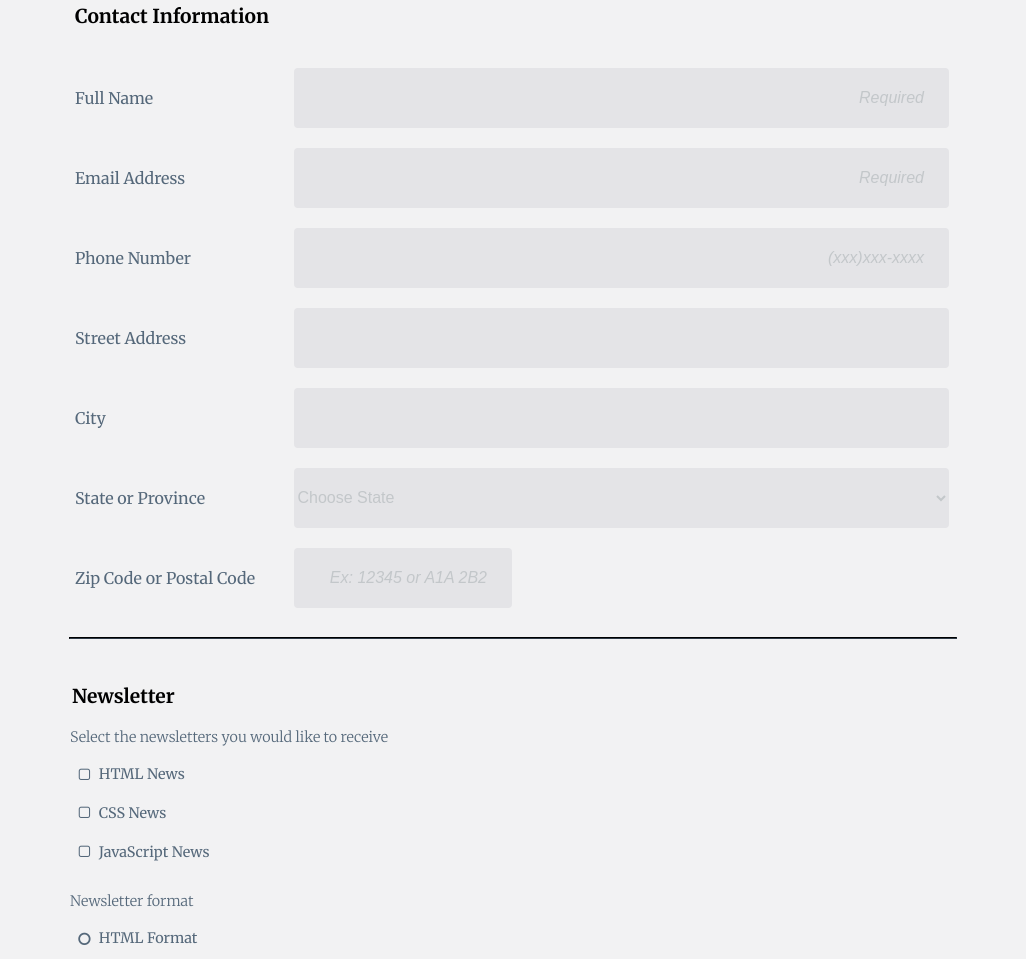
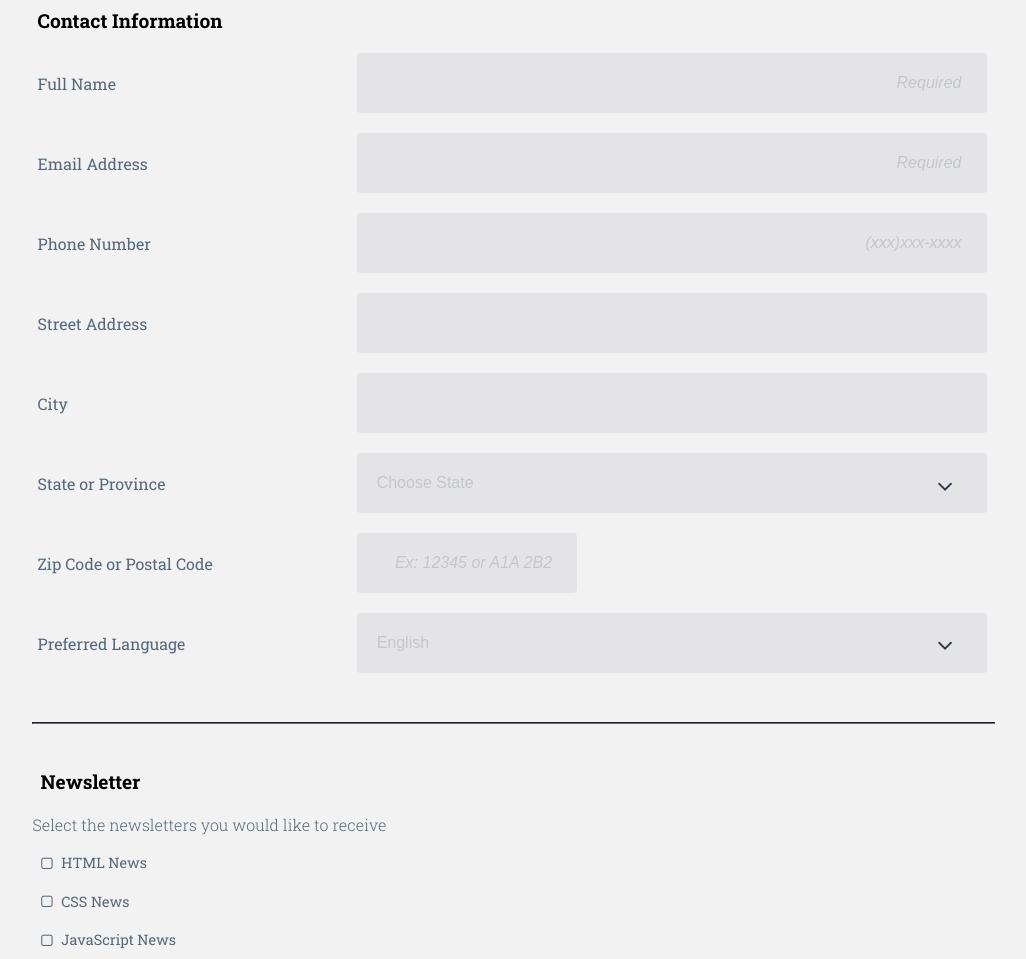
Before and after one commit to AllisonPadget/Project_3, a plain HTML site: page index.html in a window 1280 px wide. Shown: the part 320-1279 px from the top of the page, without its empty margins (127-1153 px from the left). Drawn offline with Linux system fonts and the light colour scheme.

Commit message:
Finishing touches

```diff
--- a/CSS/media.css
+++ b/CSS/media.css
@@ -15,8 +15,11 @@
 	.container {
 		max-width: 650px;
 		margin: 0 auto;
-		/*background-color: lightgrey; */
 		margin-top: 70px;
+	}
+
+	.container h2 {
+		margin-top: 30px;
 	}
 
 	.contact {
@@ -24,10 +27,25 @@
 
 	}
 
-	#zipcode{
-		max-width: 25%;
+
+	.col-sm {
+		float: left;
+		width: 100%;
 	}
 
+	.col-lrg {
+		float: left;
+		width: 100%;
+	}
+
+
+	/* centers text in middle of box using Flexbox */
+
+	.center {
+		display: flex;
+		align-self: center;
+		margin-bottom: 20px;
+	}
 
 
 	textarea {
@@ -35,8 +53,11 @@
 	}
 
 
-
-
+	.clearfix:after {
+	  content: "";
+	  display: table;
+	  clear: both;
+	}
 
 }
 
@@ -55,60 +76,14 @@
 
 
 	.container {
-		max-width: 900px;
+		max-width: 975px;
 		margin: 0 auto;
 		margin-top: 70px;
 	}
 
 	.contact {
 		padding-top: 25px;
-
 	}
-
-	.contact label {
-		float: left;
-		width: 25%;
-	}
-
-
-	/******** WITH FLEXBOX *********/
-
-
-
-	/*.flexible {
-		display: flex;
-		justify-content: flex-start;
-	    align-content: flex-start;
-	    margin-top: 20px;
-		margin-bottom: 15px;
-	}
-
-	.flexible label {
-	    width: 150px;
-	    flex-grow: 1;
-	}
-
-
-	.flexible input {
-		flex-grow: 3;
-		justify-content: flex-start;
-		align-content: flex-start;
-		align-self: flex-start;
-	}*/
-
-	/*
-	input {
-		margin-left: 100px;
-	}
-
-
-	#zipcode {
-		margin-right: 366px;
-		max-width: 200px;
-	}*/
-
-
-
 
 
 	/******** GREY BOXES  *********/
@@ -119,21 +94,33 @@
 	{
 		height: 60px;
 		padding-right: 15px;
+	}
+
+	#zipcode {
+		max-width: 35%;
+	}
+
+
+	.col-sm {
+		float: left;
+		width: 38%;
+	}
+
+	.col-lrg {
 		float: left;
 		width: 75%;
 	}
 
-	select {
-		float: left;
-		width: 75%;
+	/* centers text in middle of box using Flexbox */
+
+	.center {
+		display: flex;
+		align-self: center;
+		margin-bottom: 20px;
 	}
 
-	#zipcode{
-		max-width: 25%;
-	}
 
 	/******** *********/
-
 	.newsletter {
 		margin-top: 25px;
 	}
@@ -147,33 +134,26 @@
 	}
 
 
-
-
 	.contact legend,
 	.newsletter legend {
 		font-size: 1.2em;
 	}
 
-
-
 	h4 {
 		margin-left: 0;
 	}
 
-
-
 	textarea {
 		width: 100%;
 		margin-bottom: 25px;
+		height: 150px;
 	}
-
 
 	button {
 		margin-bottom: 10px;
 		padding:  20px 0;
 
 	}
-
 
 	.clearfix:after {
 	  content: "";
--- a/CSS/styles.css
+++ b/CSS/styles.css
@@ -2,8 +2,8 @@
 
 body {
   margin: 0 auto;
-  /*font-family: "Roboto Slab", sans-serif;*/
-  font-family: "Merriweather", sans-serif;
+  font-family: "Roboto Slab", sans-serif;
+  /*font-family: "Merriweather", sans-serif;*/  /* mockup font */
   background: #f2f2f3;
 }
 
@@ -24,7 +24,7 @@ body {
 	text-align: center;
 	font-size: 1.3em;
 	color: white;
-	background: #2D3945;
+	background: #4d5966;
 	padding: 30px;
 	margin: 0;
 }
@@ -61,16 +61,16 @@ body {
 /*** HORIZONTAL RULES ***/
 
 .thick-hr {
-border-width: 2px;
-border-color: #2D3945;
-margin: 4px 6px;
+	border-width: 2px;
+	border-color: #676F78;
+	margin: 4px 6px;
 
 }
 
 .thin-hr {
-border-width: 1px;
-border-color: #2D3945;
-margin: 4px 6px;
+	border-width: 1px;
+	border-color: #676F78;
+	margin: 4px 6px;
 }
 
 
@@ -78,7 +78,6 @@ margin: 4px 6px;
 
 .contact {
 	margin-top: 25px;
-	/*margin-right: 20px;*/
 	margin-left: 5px;
 }
 
@@ -93,60 +92,9 @@ margin: 4px 6px;
 .contact label {
 	display: block;
 	margin-top: 20px;
-	margin-bottom: -5px;
 	color: #55687A;
-	padding-top: 20px;
+	padding-bottom: 10px;
 }
-
-/** when user types **/
-
-#name,
-#email,
-#phone,
-#address,
-#city {
-	text-align: left;
-	color: #2D3945;
-	padding-left: 25px;
-	font-size: 1em;
-}
-
-#zipcode {
-	max-width: 50%;
-	margin-bottom: 25px;
-	padding-left: 25px;
-	text-align: left;
-	font-size: 1em;
-	color: #2D3945;
-}
-
-/*** placeholders ***/
-
-
-
-input::-webkit-input-placeholder {
-color: #C3C7CA;
-text-align: right;
-font-style: italic;
-/*font-size: 1.1em;*/
-padding-right: 10px;
-}
-
-input:-moz-placeholder {  /*Firefox 18- */
-color: #C3C7CA;
-}
-
-input::-moz-placeholder {   /*Firefox 19+ */
-color: #C3C7CA;
-}
-
-input:-ms-input-placeholder {
-color: #C3C7CA;
-}
-
-/** *************** **/
-
-
 
 
 /** GREY DATA BOXES **/
@@ -159,7 +107,6 @@ input[type="tel"]
 	border: none;
 	height: 60px;
 	border-radius: 4px;
-	padding-right: 15px;
 	color: #C3C7CA;
 
 	display: block;
@@ -177,11 +124,18 @@ select {
 	width: 100%;
 }
 
+
 #state {
+	padding-left: 20px;
 	height: 60px;
 	font-size: 1em;
 }
 
+select#language {
+	margin-bottom: 25px;
+}
+
+/*** ***/
 
 
 input:focus,
@@ -196,22 +150,57 @@ textarea:focus {
 
 
 
-/**************************************************************/
-				/* when STATE option has been chosen */
 
- {
-	color: black;
+/** when user types **/
+
+#name,
+#email,
+#phone,
+#address,
+#city {
+	text-align: left;
+	color: #C3C7CA;
+	padding-left: 25px;
+	font-size: 1em;
+}
+
+#zipcode {
+	max-width: 180px;
+	padding-left: 10px;
+	text-align: left;
+	font-size: 1em;
+	color: #C3C7CA;
+}
+
+#language {
+	padding-left: 20px;
 }
 
 
 
+/*** placeholders ***/
 
 
 
+input::-webkit-input-placeholder {
+	color: #C3C7CA;
+	text-align: right;
+	font-style: italic;
+	/*font-size: 1.1em;*/
+	padding-right: 10px;
+}
 
+input:-moz-placeholder {  /*Firefox 18- */
+	color: #C3C7CA;
+}
 
+input::-moz-placeholder {   /*Firefox 19+ */
+	color: #C3C7CA;
+}
 
-/**************************************************************/
+input:-ms-input-placeholder {
+	color: #C3C7CA;
+}
 
 
 
@@ -222,6 +211,7 @@ textarea:focus {
 .newsletter legend {
 	padding-top: 20px;
 	padding-bottom: 5px;
+	padding-left: 8px;
 	font-size: 1.5em;
 	font-weight: 700;
 }
@@ -249,6 +239,39 @@ input[type="radio"] {
 
 .newsletter label {
 	color: #55687A;
+}
+
+
+
+.newsletter label {
+	font-size: 0.9em;
+}
+
+
+h3 {
+	font-size: 1em;
+}
+
+h4 {
+	margin: 0 auto;
+	padding: 23px 0;
+	font-size: 1em;
+}
+
+h4 {
+	margin-top: 20px;
+	font-weight: 300;
+	color: #55687A;
+}
+
+textarea {
+	background: #e4e4e7;
+	border: none;
+	height: 100px;
+	width: 100%;
+	border-radius: 3px;
+	padding: 15px;
+	margin-bottom: 25px;
 }
 
 /***************** Fancy CHECKBOXES AND RADIO BUTTONS *****************/
@@ -282,10 +305,6 @@ input[type="radio"]:checked + label .fa-circle-o {
 }
 
 
-
-
-
-
 /* space between checkbox&radio and text */
 .checkbox,
 .radio {
@@ -297,42 +316,72 @@ input[type="radio"]:checked + label .fa-circle-o {
 	margin-bottom: 10px;
 }
 
-.newsletter label {
-	font-size: 0.9em;
+/********* down arrow on select box ***********/
+			/*** choose state select ***/
+
+.select-wrap {
+    overflow: hidden;
+    position: relative;
+    display: block;
+    width: 100%;
 }
 
-
-h3 {
-	font-size: 0.9em;
+.select-wrap select{
+    height: 40px;
+    padding: 5px;
+    font-size: 16px;
+   -webkit-appearance: none;
+    -moz-appearance: none;
 }
 
-h4 {
-	margin: 0 auto;
-	padding: 23px 0;
-	font-size: 0.9em;
+.select-wrap:after {
+    content:"\f107";
+    font-family: FontAwesome;
+    font-size: 25px;
+    color: #2D3945;
+    padding: 21px 10px;
+    position: absolute; right: 0; top: 0;
+    z-index: 1;
+    text-align: center;
+    width: 10%;
+    height: 100%;
 }
 
-h4 {
-	margin-top: 20px;
-	font-weight: 300;
-	color: #55687A;
+/********* preferred language select *********/
+
+.select-wrap2 {
+    overflow: hidden;
+    position: relative;
+    display: block;
+    width: 100%;
 }
 
-textarea {
-	background: #e4e4e7;
-	border: none;
-	height: 60px;
-	width: 100%;
-	border-radius: 3px;
-	padding: 15px;
-	margin-bottom: 25px;
+.select-wrap2 select{
+    height: 60px;
+    padding: 5px;
+    font-size: 16px;
+   -webkit-appearance: none;
+    -moz-appearance: none;
 }
+.select-wrap2:after {
+    content:"\f107";
+    font-family: FontAwesome;
+    font-size: 25px;
+    color: #2D3945;
+    padding: 20px 10px;
+    position: absolute; right: 0; top: 0;
+    z-index: 1;
+    text-align: center;
+    width: 10%;
+    height: 100%;
+}
+
 
 /*** BUTTON ***/
 
 
 button {
-	background-color: #3fa6a0;
+	background-color: #69b069;
 	color: white;
 	font-size: 1.5em;
 	border: none;
@@ -344,9 +393,12 @@ button {
 }
 
 button:hover {
-	background-color: #6bc7c2;
+	background-color: #A5CFA5;
+	color: #424C57;
 	box-shadow: 5px 5px 10px #888;
 }
+
+
 
 /*** FOOTER **/
 
--- a/index.html
+++ b/index.html
@@ -4,12 +4,16 @@
   <meta charset="utf-8">
   <title>Allison Padget | Online Registration Form Project 3</title>
   <meta name="viewport" content="width=device-width, initial-scale=1.0">
-  <!-- <link href='https://fonts.googleapis.com/css?family=Roboto+Slab:400,300,100,700' rel='stylesheet' type='text/css'> -->
-  <link href='https://fonts.googleapis.com/css?family=Merriweather:400,700,300,400italic' rel='stylesheet' type='text/css'>
+  <link href='https://fonts.googleapis.com/css?family=Roboto+Slab:400,300,100,700' rel='stylesheet' type='text/css'>
+  <!-- <link href='https://fonts.googleapis.com/css?family=Merriweather:400,700,300,400italic' rel='stylesheet' type='text/css'> --> <!-- mockup font -->
   <link rel="stylesheet" href="CSS/styles.css">
   <link rel="stylesheet" href="CSS/media.css">
 
-  <link href="http://netdna.bootstrapcdn.com/font-awesome/4.0.3/css/font-awesome.css" rel="stylesheet" />
+  <link href="http://netdna.bootstrapcdn.com/font-awesome/4.0.3/css/font-awesome.css" rel="stylesheet" /> <!-- checkboxes & radio buttons-->
+
+
+<link href="http://maxcdn.bootstrapcdn.com/font-awesome/4.3.0/css/font-awesome.min.css" rel="stylesheet"/>  <!-- down arrow on Select -->
+
 
 </head>
 
@@ -26,34 +30,64 @@
     <hr class="thick-hr" />
     <hr class="thin-hr" />
 
-  <form action="index.html" method="post" class="contact">
+  <form action="index.html" method="post">
+  <div class="contact">
     <fieldset>
       <legend>Contact Information</legend>
 
-      <div class="clearfix">
-      <label for="name">Full Name</label><br>
-      <input type="text" id="name" name="user_name" placeholder="Required" required><br></div>
+      <div class="clearfix center">
+        <div class="col-sm">
+          <label for="name">Full Name</label>
+        </div>
+        <div class="col-lrg">
+          <input type="text" id="name" name="user_name" placeholder="Required" required>
+        </div>
+      </div>
 
-      <div class="clearfix">
-      <label for="email">Email Address</label><br>
-      <input type="email" id="email" name="user_email" placeholder="Required" required><br></div>
+      <div class="clearfix center">
+        <div class="col-sm">
+          <label class="col-sm" for="email">Email Address</label>
+        </div>
+        <div class="col-lrg">
+          <input type="email" id="email" name="user_email" placeholder="Required" required>
+        </div>
+      </div>
 
-      <div class="clearfix">
-      <label for="phone">Phone Number</label><br>
-      <input type="tel" maxlength="14" pattern="^\d{3}-\d{3}-\d{4}$" id="phone" name="user_phoneNum" placeholder="(xxx)xxx-xxxx"><br></div>
+      <div class="clearfix center">
+        <div class="col-sm">
+          <label class="col-sm" for="phone">Phone Number</label>
+        </div>
+        <div class="col-lrg">
+          <input type="tel" maxlength="14" pattern="^\d{3}-\d{3}-\d{4}$" id="phone" name="user_phoneNum" placeholder="(xxx)xxx-xxxx">
+        </div>
+      </div>
 
-      <div class="clearfix">
-      <label for="address">Street Address</label><br>
-      <input type="text" id="address" name="user_address"><br></div>
+      <div class="clearfix center">
+        <div class="col-sm">
+          <label for="address">Street Address</label>
+        </div>
+        <div class="col-lrg">
+          <input type="text" id="address" name="user_address">
+        </div>
+      </div>
 
-      <div class="clearfix">
-      <label for="city">City</label><br>
-      <input type="text" id="city" name="user_city"><br></div>
+      <div class="clearfix center">
+        <div class="col-sm">
+          <label for="city">City</label>
+        </div>
+        <div class="col-lrg">
+          <input type="text" id="city" name="user_city">
+        </div>
+      </div>
 
-      <div class="clearfix">
-      <label for="state">State or Province</label><br>
-        <select class="state" id="state" name="user_state">
-        <option class="state" value="" disabled selected hidden>Choose State</option>
+    <div class="clearfix center">
+      <div class="col-sm">
+        <label for="state">State or Province</label>
+      </div>
+      <div class="col-lrg">
+        <span class="select-wrap">
+          <select id="state" name="user_state">
+          <option value="choose" disabled selected hidden>Choose State</option>
             <optgroup label="Canada"></optgroup>
               <option value="alberta">Alberta</option>
               <option value="british columbia">British Columbia</option>
@@ -118,41 +152,76 @@
               <option value="WV">West Virginia</option>
               <option value="WI">Wisconsin</option>
               <option value="WY">Wyoming</option>
-        </select><br></div>
+          </select>
+          </span>
+        </div>
+      </div>
 
-      <div class="clearfix">
-      <label for="zipcode">Zip Code or Postal Code</label><br>
-      <input type="text" id="zipcode" name="user_zipcode" placeholder="Ex: 12345 or A1A 2B2"></div>
+      <div class="clearfix center">
+        <div class="col-sm">
+          <label for="zipcode">Zip Code or Postal Code</label>
+        </div>
+        <div class="col-lrg">
+          <input type="text" id="zipcode" name="user_zipcode" placeholder="Ex: 12345 or A1A 2B2">
+        </div>
+      </div>
+
+    <div class="clearfix center">
+      <div class="col-sm">
+        <label for="state">Preferred Language</label>
+      </div>
+      <div class="col-lrg">
+        <span class="select-wrap2">
+          <select id="language" name="user_language">
+          <option value="choose" disabled hidden>Preferred Language</option>
+            <optgroup label="Language"></optgroup>
+              <option selected value="english">English</option>
+              <option value="french">French</option>
+              <option value="spanish">Spanish</option>
+              <option value="german">German</option>
+              </select>
+          </span>
+        </div>
+      </div>
 
 
   </fieldset>
-</form>
+</div>
 
 <hr class="thin-hr" />
 
 
-<form action="index.html" method="post" class="newsletter">
+
+<div class="newsletter">
   <fieldset>
     <legend>Newsletter</legend>
       <h3>Select the newsletters you would like to receive</h3>
         <div class="space">
         <input class="checkbox" type="checkbox" id="html" value="first_checkbox" name="htmlnews">
-          <label for="html"><span class="fa-stack">
+          <label for="html">
+            <span class="fa-stack">
               <i class="fa fa-square-o fa-stack-1x"></i>
               <i class="fa fa-check fa-stack-1x"></i>
-            </span>HTML News</label><br></div>
+            </span>HTML News</label>
+        </div>
+
         <div class="space">
         <input class="checkbox" type="checkbox" id="css" value="second_checkbox" name="cssnews">
-          <label for="css"><span class="fa-stack">
+          <label for="css">
+            <span class="fa-stack">
               <i class="fa fa-square-o fa-stack-1x"></i>
               <i class="fa fa-check fa-stack-1x"></i>
-            </span>CSS News</label><br></div>
+            </span>CSS News</label>
+        </div>
+
         <div class="space">
         <input class="checkbox" type="checkbox" id="javascript" value="third_checkbox" name="javascriptnews">
-          <label for="javascript"><span class="fa-stack">
+          <label for="javascript">
+            <span class="fa-stack">
               <i class="fa fa-square-o fa-stack-1x"></i>
               <i class="fa fa-check fa-stack-1x"></i>
-            </span>JavaScript News</label><br></div>
+            </span>JavaScript News</label>
+        </div>
 
       <h3>Newsletter format</h3>
         <div class="space">
@@ -163,8 +232,8 @@
               <i class="fa fa-circle fa-stack-1x"></i>
             </span>HTML Format
           </label>
-          <br>
         </div>
+
         <div class="space">
           <input class="radio" type="radio" id="textPlain" value="textPlain" name="format">
           <label for="textPlain">
@@ -173,7 +242,6 @@
               <i class="fa fa-circle fa-stack-1x"></i>
             </span>Plain Text
           </label>
-          <br>
         </div>
 
         <h4>Other topics you'd like to hear about</h4>
@@ -181,10 +249,10 @@
 
       <button type="submit">Sign Up</button>
   </fieldset>
+  </div>
 </form>
+  </div>
 
-
-</div>
     <footer class="footer">
       <p>Copyright The Code Review</p>
     </footer>
```
Also changed, not shown: img/desktop-form.png (renamed from desktop-form.png), img/mobile-form.png (renamed from mobile-form.png). Lines whose indentation alone changed are shown as unchanged.
